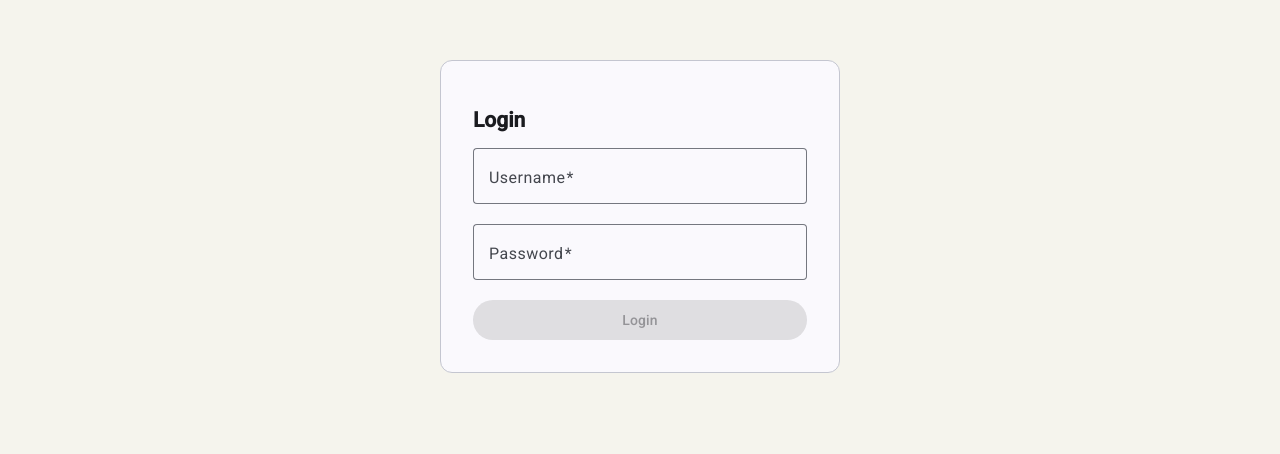
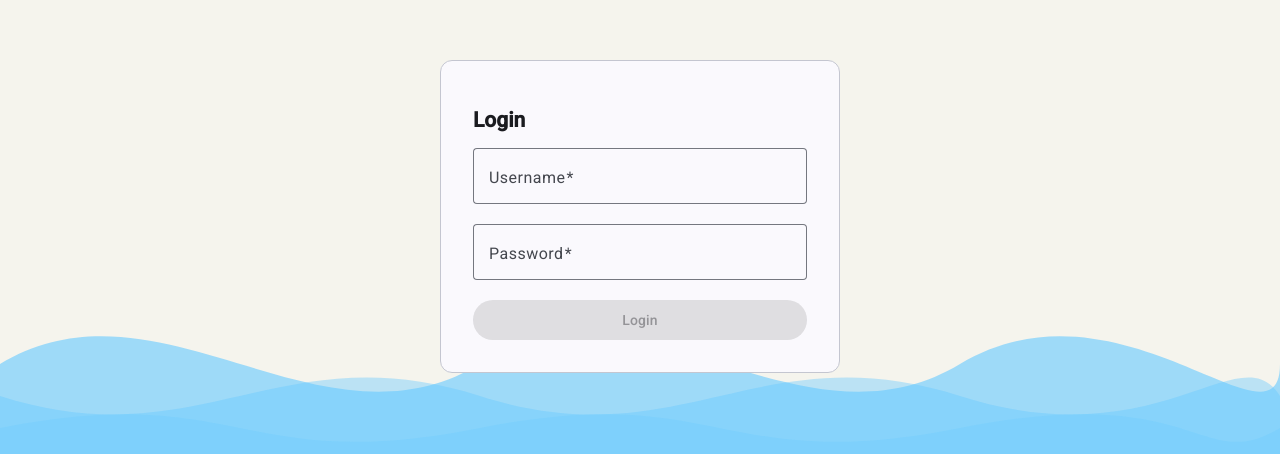
Before and after one commit to h-ARTS/boats-app, an Angular app in the folder boats-ui/: page /login in a window 1280 px wide. Shown: the part 260-714 px from the top of the page. Built offline with nearby package versions, Linux system fonts and the light colour scheme.

Commit message:
feat(home): add blue waves 🌊

```diff
--- a/boats-ui/src/app/app.html
+++ b/boats-ui/src/app/app.html
@@ -1,3 +1,84 @@
 <div class="container">
   <router-outlet></router-outlet>
 </div>
+
+<!-- Animated waves (three layers for subtle parallax) -->
+<svg
+  class="wave-bg"
+  viewBox="0 0 1600 200"
+  preserveAspectRatio="none"
+  xmlns="http://www.w3.org/2000/svg"
+  aria-hidden="true"
+>
+  <!-- Layer 1 (closest/fastest) -->
+  <g opacity="0.6">
+    <g>
+      <path
+        fill="var(--wave-color)"
+        d="M0,90 C200,30 400,150 600,90 C800,30 1000,150 1200,90 C1400,30 1600,150 1600,90 L1600,200 L0,200 Z"
+      />
+    </g>
+    <g transform="translate(1600,0)">
+      <path
+        fill="var(--wave-color)"
+        d="M0,90 C200,30 400,150 600,90 C800,30 1000,150 1200,90 C1400,30 1600,150 1600,90 L1600,200 L0,200 Z"
+      />
+    </g>
+    <animateTransform
+      attributeName="transform"
+      type="translate"
+      from="0,0"
+      to="-1600,0"
+      dur="25s"
+      repeatCount="indefinite"
+    />
+  </g>
+
+  <!-- Layer 2 -->
+  <g opacity="0.4">
+    <g>
+      <path
+        fill="var(--wave-color)"
+        d="M0,110 C250,150 350,70 600,110 C850,150 950,70 1200,110 C1450,150 1550,70 1600,110 L1600,200 L0,200 Z"
+      />
+    </g>
+    <g transform="translate(1600,0)">
+      <path
+        fill="var(--wave-color)"
+        d="M0,110 C250,150 350,70 600,110 C850,150 950,70 1200,110 C1450,150 1550,70 1600,110 L1600,200 L0,200 Z"
+      />
+    </g>
+    <animateTransform
+      attributeName="transform"
+      type="translate"
+      from="0,0"
+      to="-1600,0"
+      dur="35s"
+      repeatCount="indefinite"
+    />
+  </g>
+
+  <!-- Layer 3 (farthest/slowest) -->
+  <g opacity="0.25">
+    <g>
+      <path
+        fill="var(--wave-color)"
+        d="M0,130 C300,100 300,160 600,130 C900,100 900,160 1200,130 C1500,100 1500,160 1600,130 L1600,200 L0,200 Z"
+      />
+    </g>
+    <g transform="translate(1600,0)">
+      <path
+        fill="var(--wave-color)"
+        d="M0,130 C300,100 300,160 600,130 C900,100 900,160 1200,130 C1500,100 1500,160 1600,130 L1600,200 L0,200 Z"
+      />
+    </g>
+    <animateTransform
+      attributeName="transform"
+      type="translate"
+      from="0,0"
+      to="-1600,0"
+      dur="45s"
+      repeatCount="indefinite"
+    />
+  </g>
+</svg>
--- a/boats-ui/src/app/app.scss
+++ b/boats-ui/src/app/app.scss
@@ -1,3 +1,15 @@
 .container {
   padding-top: 8rem;
 }
+
+.wave-bg {
+  position: fixed;
+  left: 0;
+  right: 0;
+  bottom: 0;
+  width: 100%;
+  height: 40vh;
+  z-index: -1;
+  pointer-events: none;
+  display: block;
+}
--- a/boats-ui/src/custom-theme.scss
+++ b/boats-ui/src/custom-theme.scss
@@ -4,6 +4,10 @@
 // Learn more about theming and how to use it for your application's
 // custom components at https://material.angular.dev/guide/theming
 @use '@angular/material' as mat;
+
+:root {
+  --wave-color: #65c9ff;
+}
 
 html {
   @include mat.theme(
```
